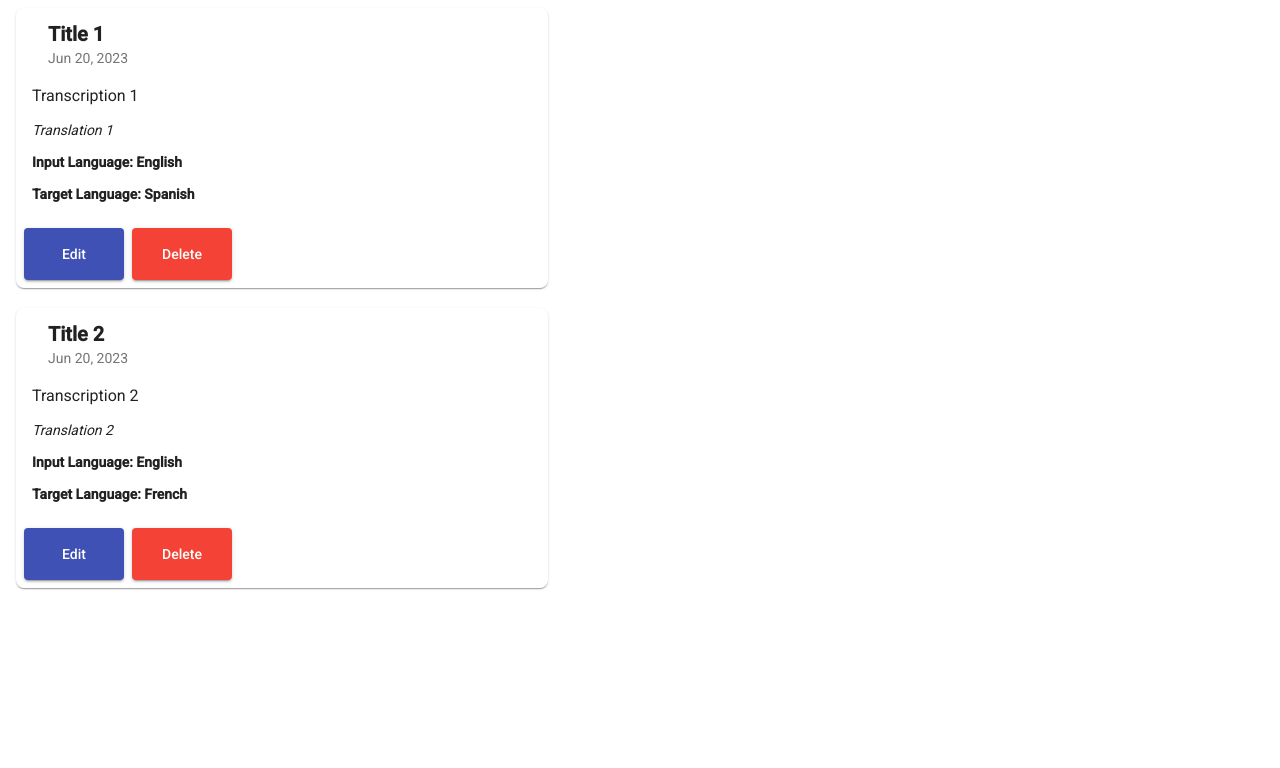
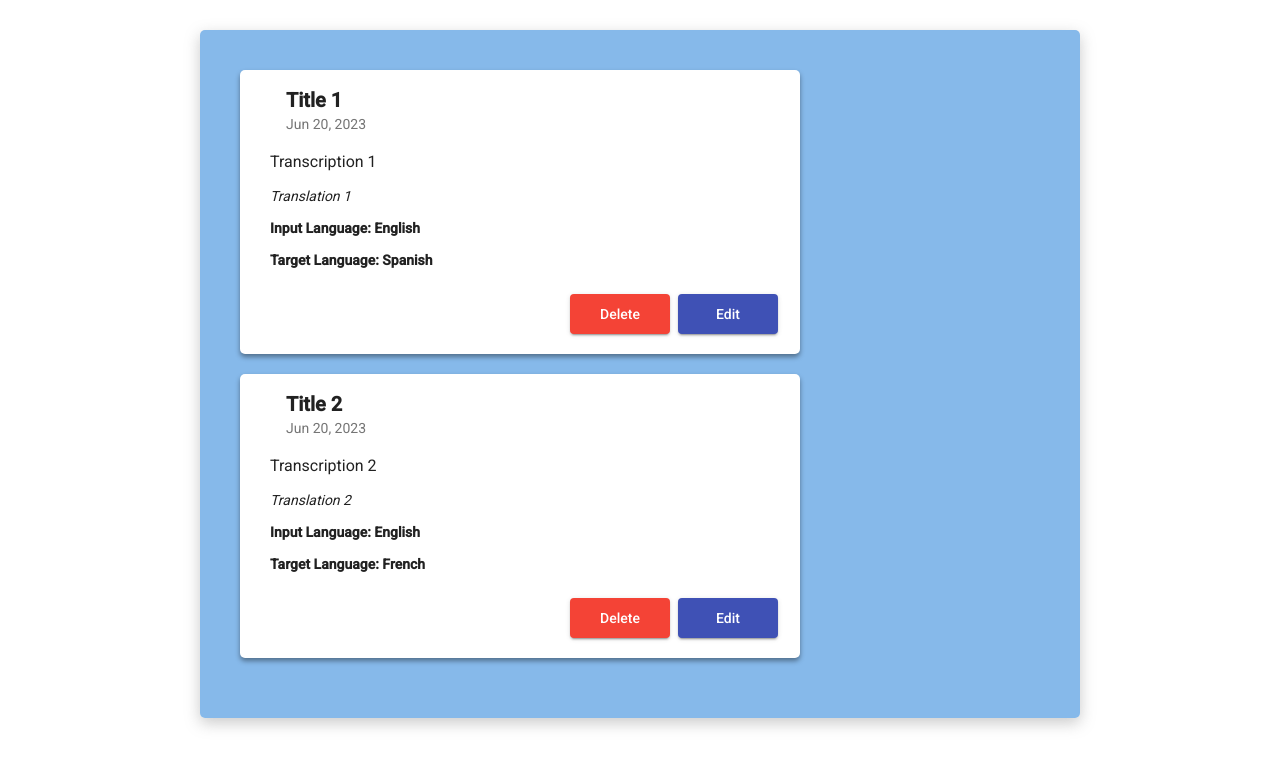
Before and after one commit to AhmedHafez1/audio-to-text-and-translator, an Angular app: page /transcription-list in a window 1280 px wide. Shown: the top 768 px of the page. Built offline with nearby package versions, Linux system fonts and the light colour scheme; sample sign-in values are in the browser's storage.

Commit message:
Some styling

```diff
--- a/src/app/app.component.html
+++ b/src/app/app.component.html
@@ -1 +1,3 @@
-<router-outlet></router-outlet>
+<div class="container">
+  <router-outlet></router-outlet>
+</div>
--- a/src/app/app.component.scss
+++ b/src/app/app.component.scss
@@ -0,0 +1,8 @@
+.container {
+  display: flex;
+  flex-direction: column;
+  background-color: #59a0e3ba;
+  margin: 30px 200px;
+  box-shadow: 0 5px 15px #8080806b;
+  border-radius: 5px;
+}
--- a/src/app/transcription/transcription-list/transcription-list.component.scss
+++ b/src/app/transcription/transcription-list/transcription-list.component.scss
@@ -7,17 +7,17 @@
 // Define the $accent variable
 $accent: mat-color($mat-pink);
 
-// Customize specific styles for your component
-.mat-list-item {
-  height: auto !important;
+mat-list {
+  padding: 40px;
 }
 
 .transcription-card {
   margin-bottom: 20px;
+  padding: 20px 30px;
   width: 100%;
   max-width: 500px;
-  border-radius: 8px;
-  box-shadow: 0 2px 4px rgba(0, 0, 0, 0.1);
+  border-radius: 5px;
+  box-shadow: 0 3px 5px rgba(0, 0, 0, 0.4) !important;
 }
 
 .transcription-title {
@@ -51,7 +51,7 @@ $accent: mat-color($mat-pink);
 .edit-button,
 .delete-button {
   min-width: 100px;
-  padding: 8px 16px;
+  padding: 2px 4px;
   border-radius: 4px;
 }
 
--- a/src/app/transcription/transcription.component.html
+++ b/src/app/transcription/transcription.component.html
@@ -1,4 +1,3 @@
-<div class="container">
 <section class="actions">
   <app-select-languages
     [transOptions]="transcriptionOptions"
@@ -21,4 +20,3 @@
     [translation]="transcription.translationText"
   ></app-transcription-translation-output>
 </ng-container>
-</div>
--- a/src/app/transcription/transcription.component.scss
+++ b/src/app/transcription/transcription.component.scss
@@ -1,12 +1,3 @@
-.container {
-  display: flex;
-  flex-direction: column;
-  background-color: #59a0e3ba;
-  margin: 30px 200px;
-  box-shadow: 0 5px 15px #8080806b;
-  border-radius: 5px;
-}
-
 .actions {
   display: grid;
   grid-template-columns: 1fr 0.8fr 1fr;
--- a/src/styles.scss
+++ b/src/styles.scss
@@ -1,4 +1,26 @@
 /* You can add global styles to this file, and also import other style files */
 
-html, body { height: 100%; }
-body { margin: 0; font-family: Roboto, "Helvetica Neue", sans-serif; }
+html,
+body {
+  height: 100%;
+}
+body {
+  margin: 0;
+  font-family: Roboto, "Helvetica Neue", sans-serif;
+}
+
+// Angular Material Styles
+.mat-card > .mat-card-actions:last-child {
+  margin-bottom: 0px !important;
+  display: flex;
+  flex-direction: row-reverse;
+}
+
+.mat-list-item {
+  height: auto !important;
+}
+
+.mat-list-item-content,
+.mat-list-base .mat-list-option .mat-list-item-content {
+  padding: 0 !important;
+}
```
Lines whose indentation alone changed are shown as unchanged.
